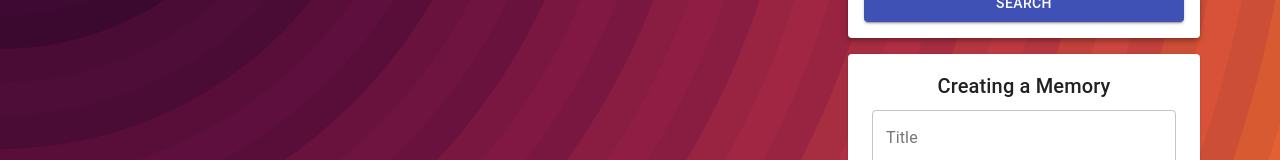
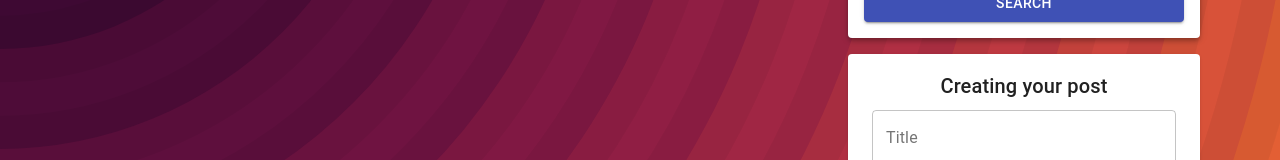
Before and after one commit to Samithra1998/Derana-macro-task, a React (Create React App) app in the folder client/: page /posts in a window 1280 px wide. Shown: the part 251-411 px from the top of the page. Built offline with nearby package versions, Linux system fonts and the light colour scheme; no server answers; sample sign-in values are in the browser's storage.

Commit message:
Change the title in form

```diff
--- a/client/src/components/Form/Form.js
+++ b/client/src/components/Form/Form.js
@@ -64,7 +64,7 @@ const Form = ({ currentId, setCurrentId }) => {
         onSubmit={handleSubmit}
       >
         <Typography variant="h6">
-          {currentId ? "Editing " : "Creating "}a Memory
+          {currentId ? "Editing " : "Creating "}your post
         </Typography>
         <TextField
           name="title"
```
